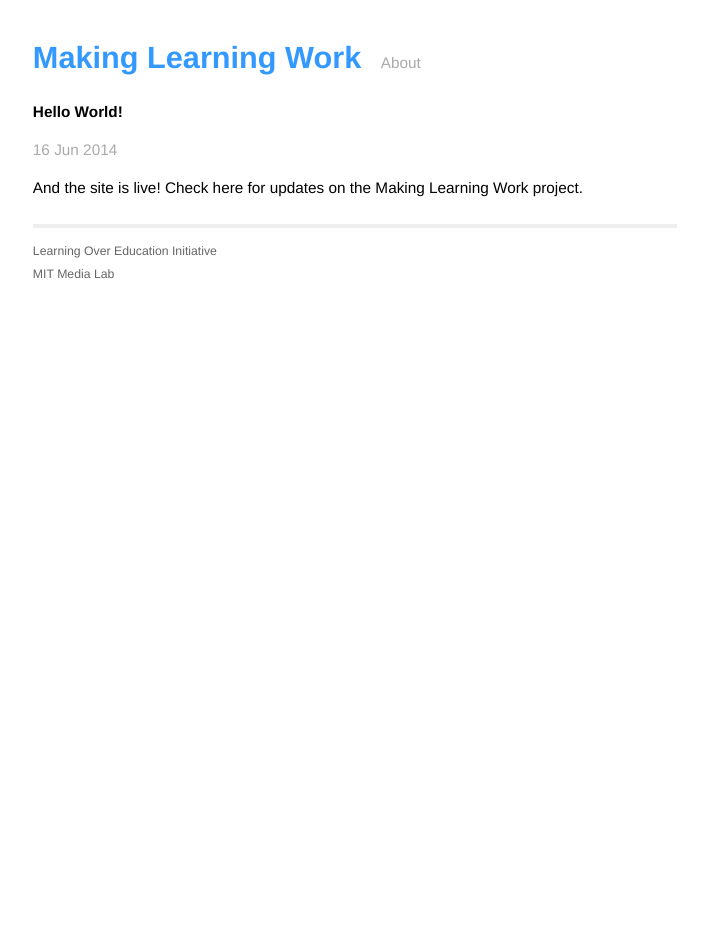
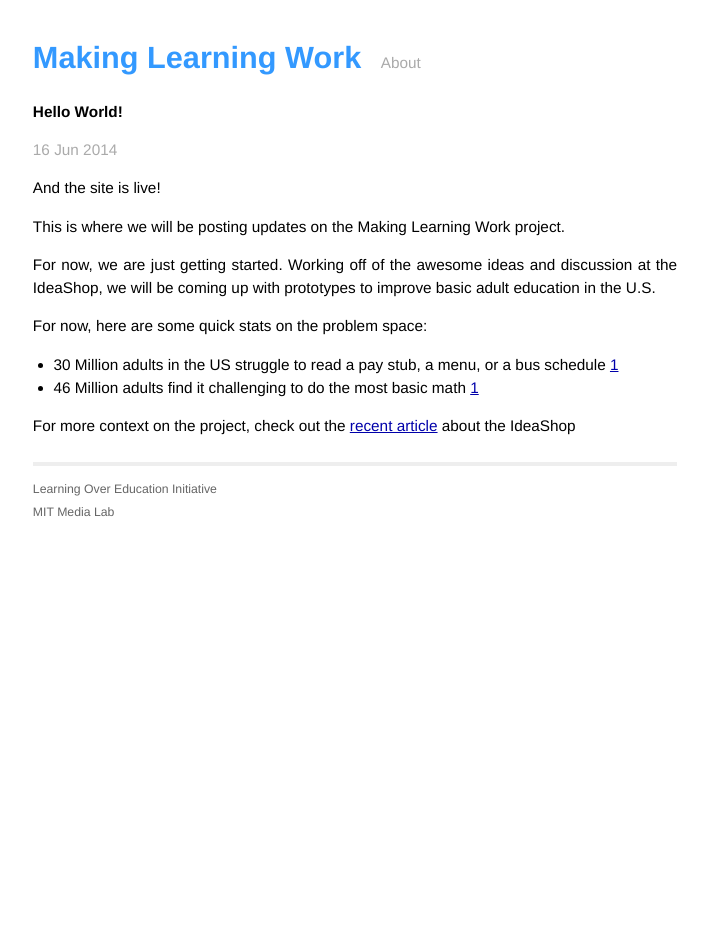
Before and after one commit to mitmedialab/mlw.media.mit.edu, a Jekyll site: the page built from _posts/2014-06-16-hello-world.markdown, in a window 1280 px wide. Shown: the whole page, without its empty margins (285-993 px from the left). Built offline with Jekyll 4.4.1, drawn with Linux system fonts in a browser that asks for light colours; Markdown is read by kramdown in place of the engine named in the settings.

Commit message:
hello world content updated

```diff
--- a/_posts/2014-06-16-hello-world.markdown
+++ b/_posts/2014-06-16-hello-world.markdown
@@ -5,4 +5,16 @@ date:   2014-06-16 15:15:12
 categories: updates
 ---
 
-And the site is live! Check here for updates on the Making Learning Work project.
+And the site is live!
+
+This is where we will be posting updates on the Making Learning Work project.
+
+For now, we are just getting started. Working off of the awesome ideas and discussion at the IdeaShop, we will be coming up with prototypes to improve basic adult education in the U.S.
+
+For now, here are some quick stats on the problem space:
+- 30 Million adults in the US struggle to read a pay stub, a menu, or a bus schedule [1]
+- 46 Million adults find it challenging to do the most basic math [1]
+
+For more context on the project, check out the [recent article](https://www.edsurge.com/n/2014-05-29-adult-learning-innovations-take-root-at-mit) about the IdeaShop
+
+[1]: "Yesterday's Dropout's Documentary" - http://breakingground.wamu.org/
```
